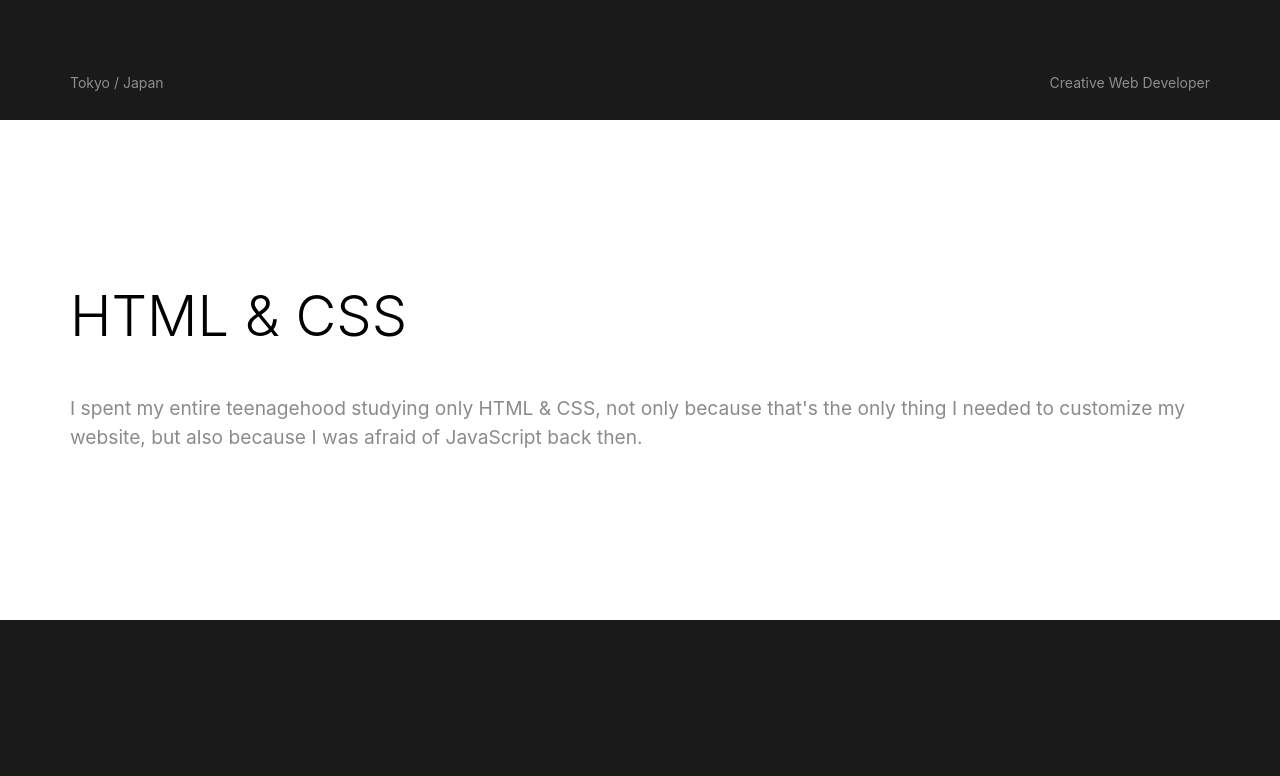
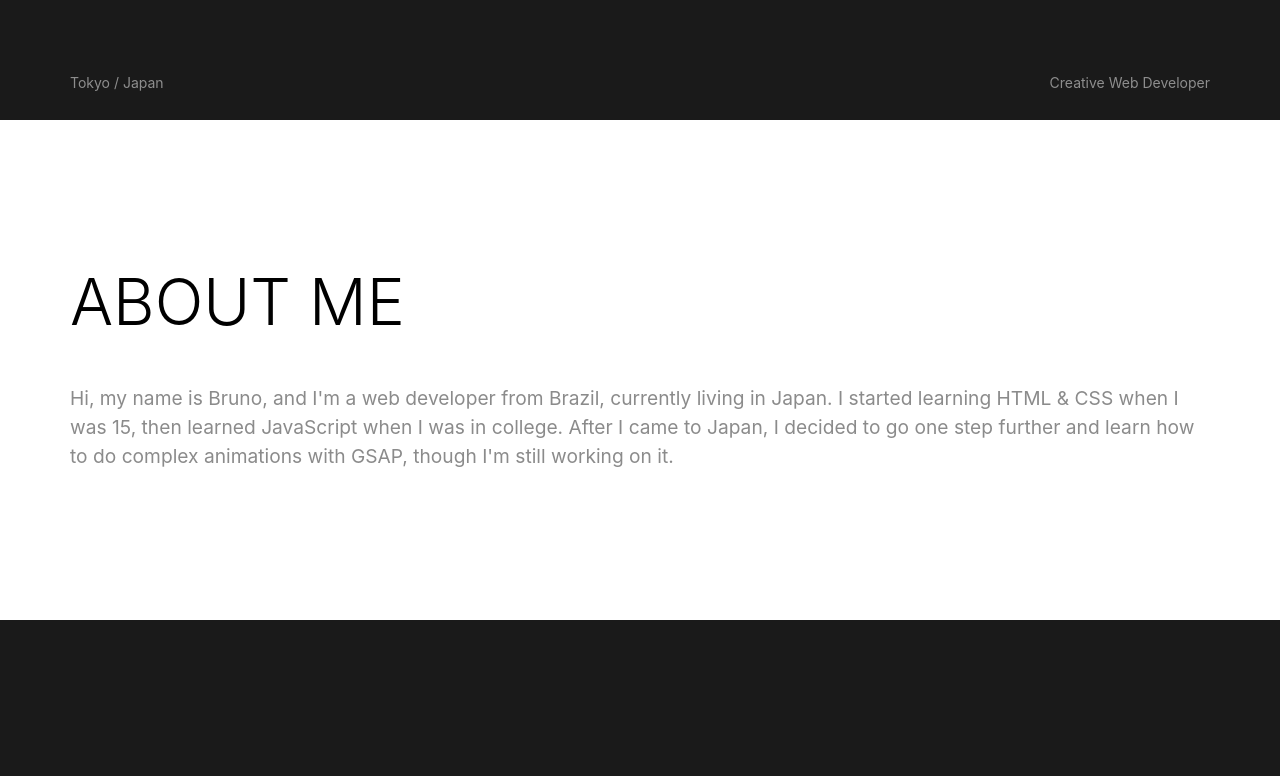
Before and after one commit to SirBruno/portfolio, a React (Create React App) app: page / in a window 1280 px wide. Shown: the part 680-1456 px from the top of the page. Built offline with nearby package versions, Linux system fonts and the light colour scheme.

Commit message:
replaced one of the sections

```diff
--- a/src/App.js
+++ b/src/App.js
@@ -9,7 +9,10 @@ function App() {
   return (
     <div className="App">
       <Hero gsap={gsap} ScrollTrigger={ScrollTrigger} />
-      <HtmlCss gsap={gsap} ScrollTrigger={ScrollTrigger} />
+      <Section title={"About me"}>
+        Hi, my name is Bruno, and I'm a web developer from Brazil, currently living in Japan. I started learning HTML & CSS when I was 15, then learned JavaScript when I was in college. After I came to Japan, I decided to go one step further and learn how to do complex animations with GSAP, though I'm still working on it.
+      </Section>
+      {/* <HtmlCss gsap={gsap} ScrollTrigger={ScrollTrigger} /> */}
       <Section theme={"dark"} title={"JavaScript"}>
         I began learning JS in 2017 when I started college. Back then I didn't know anything other than HTML & CSS, but I knew I wanted to specialize in web development, so JavaScript was the language I chose for most of my college projects.
       </Section>
```
